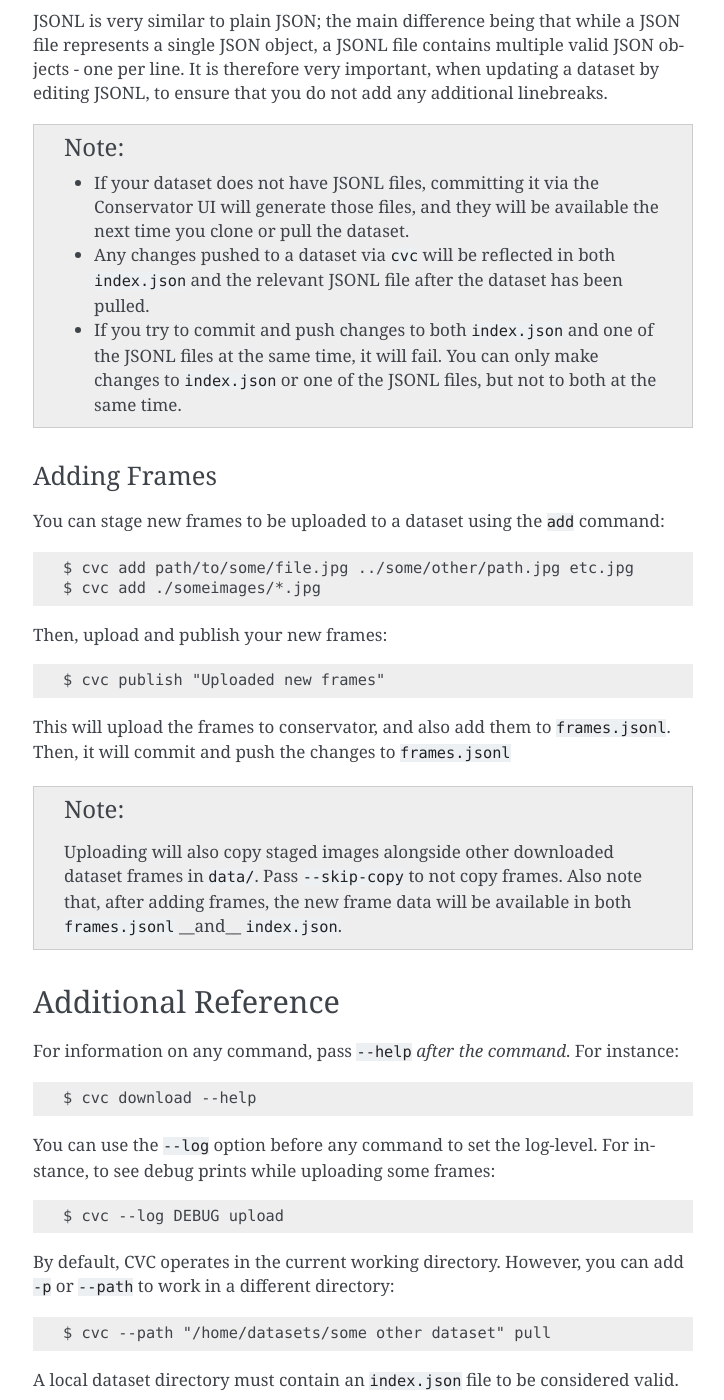
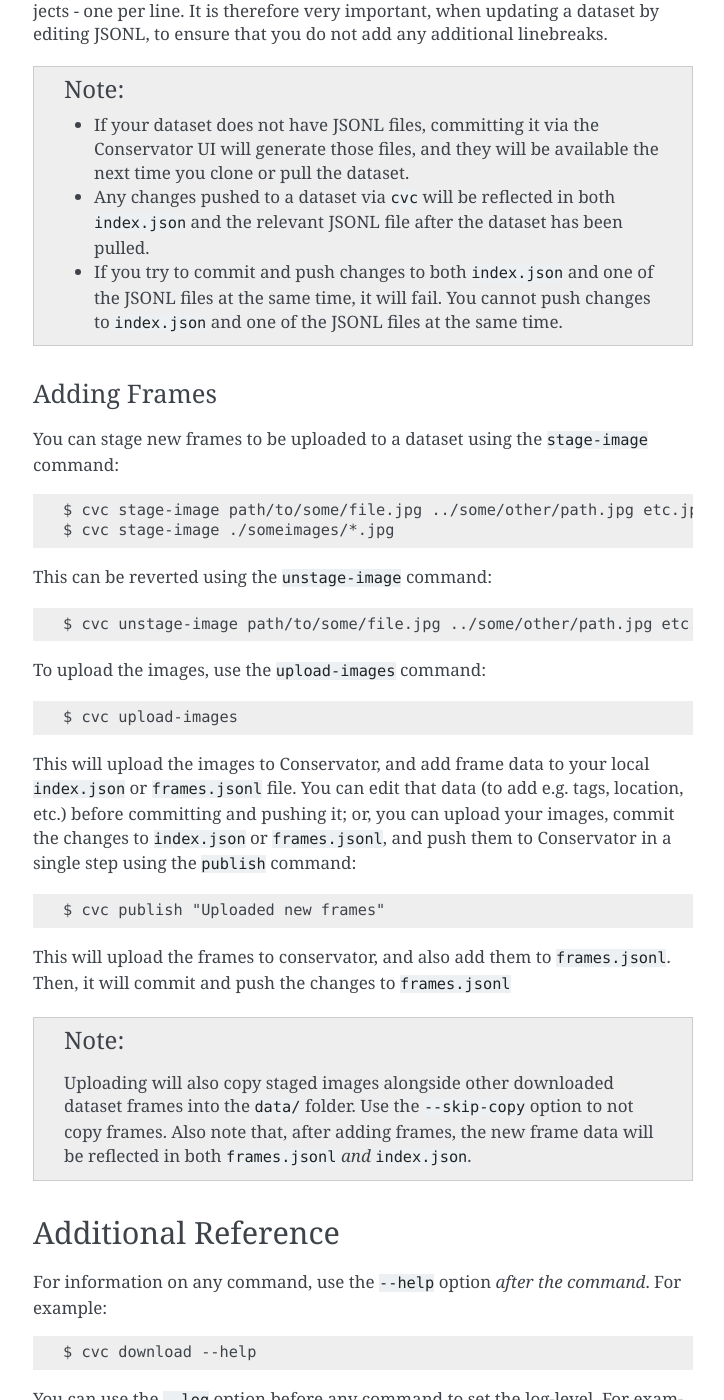
Before and after one commit to FLIR/conservator-cli, a Sphinx documentation site: the page built from docs/usage/cvc_guide.rst, in a window 1280 px wide and 1400 px high, scrolled down 1890 px. Shown: the whole window, without its empty margins (387-1111 px from the left). Built offline with Sphinx 7.4.7, drawn with Linux system fonts in a browser that asks for light colours; some of the changed text lies outside the part shown.

Commit message:
Updated doc to reflect updated functionality

```diff
--- a/docs/usage/cvc_guide.rst
+++ b/docs/usage/cvc_guide.rst
@@ -26,18 +26,18 @@ the Conservator CLI library by following the :doc:`installation` guide.
     - Add/edit custom dataset/frame metadata
     - Adding, removing, or changing associated files
 
-.. note::
-    The ``--help`` option only provides subcommands and options for the command
-    it immediately follows. To get the options of a subcommand, you must explicitly
-    type it. For instance: ``cvc upload --help``.
+   The ``--help`` option only provides subcommands and options for the command
+   it immediately follows. To get the options of a subcommand, you must explicitly
+   type it. For example: ``cvc upload --help``.
 
 Overview
 --------
 
 The basic workflow to clone and download a dataset::
 
-    $ cvc clone DATASET_ID   # clone's the dataset repo into a subdirectory
-    $ cd "DATASET NAME/"     # the default directory is the name of the dataset
+    $ cvc clone DATASET_ID   # clones the dataset repo into a subdirectory
+    $ cd "DATASET NAME/"     # the dataset is cloned into a directory with the same name,
+                             # in the current working directory
     $ cvc download           # download media
 
 Now, you can make modifications to ``index.json`` or ``associated_files``. In
@@ -75,18 +75,28 @@ by editing JSONL, to ensure that you do not add any additional linebreaks.
 .. note::
     - If your dataset does not have JSONL files, committing it via the Conservator UI will generate those files, and they will be available the next time you clone or pull the dataset.
     - Any changes pushed to a dataset via ``cvc`` will be reflected in both ``index.json`` and the relevant JSONL file after the dataset has been pulled.
-    - If you try to commit and push changes to both ``index.json`` and one of the JSONL files at the same time, it will fail. You can only make changes to ``index.json`` or one of the JSONL files, but not to both at the same time.
+    - If you try to commit and push changes to both ``index.json`` and one of the JSONL files at the same time, it will fail. You cannot push changes to ``index.json`` and one of the JSONL files at the same time.
 
 
 Adding Frames
 ^^^^^^^^^^^^^
 
-You can stage new frames to be uploaded to a dataset using the ``add`` command::
+You can stage new frames to be uploaded to a dataset using the ``stage-image`` command::
 
-    $ cvc add path/to/some/file.jpg ../some/other/path.jpg etc.jpg
-    $ cvc add ./someimages/*.jpg
+    $ cvc stage-image path/to/some/file.jpg ../some/other/path.jpg etc.jpg
+    $ cvc stage-image ./someimages/*.jpg
 
-Then, upload and publish your new frames::
+This can be reverted using the ``unstage-image`` command::
+
+    $ cvc unstage-image path/to/some/file.jpg ../some/other/path.jpg etc.jpg
+
+To upload the images, use the ``upload-images`` command::
+
+    $ cvc upload-images
+
+This will upload the images to Conservator, and add frame data to your local ``index.json`` or ``frames.jsonl`` file.
+You can edit that data (to add e.g. tags, location, etc.) before committing and pushing it; or, you can upload your images,
+commit the changes to ``index.json`` or ``frames.jsonl``, and push them to Conservator in a single step using the ``publish`` command::
 
     $ cvc publish "Uploaded new frames"
 
@@ -95,17 +105,17 @@ will commit and push the changes to ``frames.jsonl``
 
 .. note::
    Uploading will also copy staged images alongside other downloaded dataset frames
-   in ``data/``. Pass ``--skip-copy`` to not copy frames.
-   Also note that, after adding frames, the new frame data will be available in both ``frames.jsonl`` __and__ ``index.json``.
+   into the ``data/`` folder. Use the ``--skip-copy`` option to not copy frames.
+   Also note that, after adding frames, the new frame data will be reflected in both ``frames.jsonl`` *and* ``index.json``.
 
 Additional Reference
 --------------------
 
-For information on any command, pass ``--help`` *after the command*. For instance::
+For information on any command, use the ``--help`` option *after the command*. For example::
 
     $ cvc download --help
 
-You can use the ``--log`` option before any command to set the log-level. For instance,
+You can use the ``--log`` option before any command to set the log-level. For example,
 to see debug prints while uploading some frames::
 
     $ cvc --log DEBUG upload
@@ -182,6 +192,7 @@ There are some limitations with datasets cloned with this method, as they are no
 full git repositories. In general, the only command that will work without error is
 ``cvc download``.
 
+
 Downloading Frames
 ^^^^^^^^^^^^^^^^^^
 
@@ -199,7 +210,7 @@ You can also include analytic data::
 This will be downloaded to ``analyticsData/``.
 
 By default, CVC performs 10 downloads in parallel at a time. For faster connections,
-you can increase this number by passing ``--pool-size`` (``-p`` for short)::
+you can increase this number by using the ``--pool-size`` option (``-p`` for short); for example::
 
     $ cvc download --pool-size 50  # download 50 frames at a time
 
@@ -221,7 +232,7 @@ Checkout a commit hash::
 
     $ cvc checkout COMMIT_HASH
 
-You can also use relative commit references. For instance, to
+You can also use relative commit references. For example, to
 reset to the most recent commit (such as when you want to return after
 checking out some other commit)::
 
@@ -263,13 +274,16 @@ Show changes in ``index.json`` and ``associated_files`` since last commit::
 Staging New Images
 ^^^^^^^^^^^^^^^^^^
 
-Stage images for uploading and adding to ``index.json``::
+Stage images for uploading::
 
-    $ cvc add some/path/to/a.jpg
+    $ cvc stage-image some/path/to/a.jpg
 
 All files must be valid JPEG images. You can specify as many paths
 as you want, including path wildcards. These images can be uploaded
-using the ``cvc upload`` or ``cvc publish`` commands.
+using the ``cvc upload-images`` or ``cvc publish`` commands.
+
+Images can be un-staged using the ``unstage-images`` command::
+    $ cvc unstage-image some/path/to/a.jpg
 
 
 Uploading and Adding Staged Images
@@ -277,11 +291,11 @@ Uploading and Adding Staged Images
 
 Upload any staged images, and add them to ``frames.jsonl``::
 
-    $ cvc upload
+    $ cvc upload-images
 
 By default, the staged images will also be copied to the local dataset's ``data/``
 directory. This way, you don't need to re-download the frames. To disable the copy,
-pass ``--skip-copy``.
+use the ``--skip-copy`` option.
 
 
 Validating Changes
```
